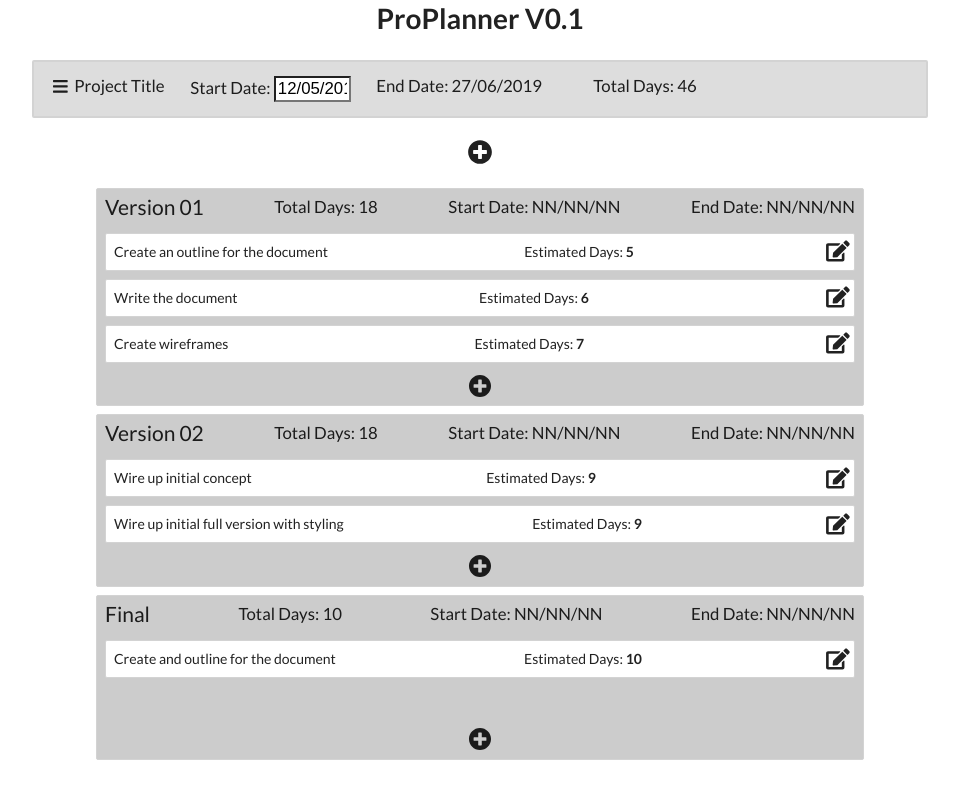
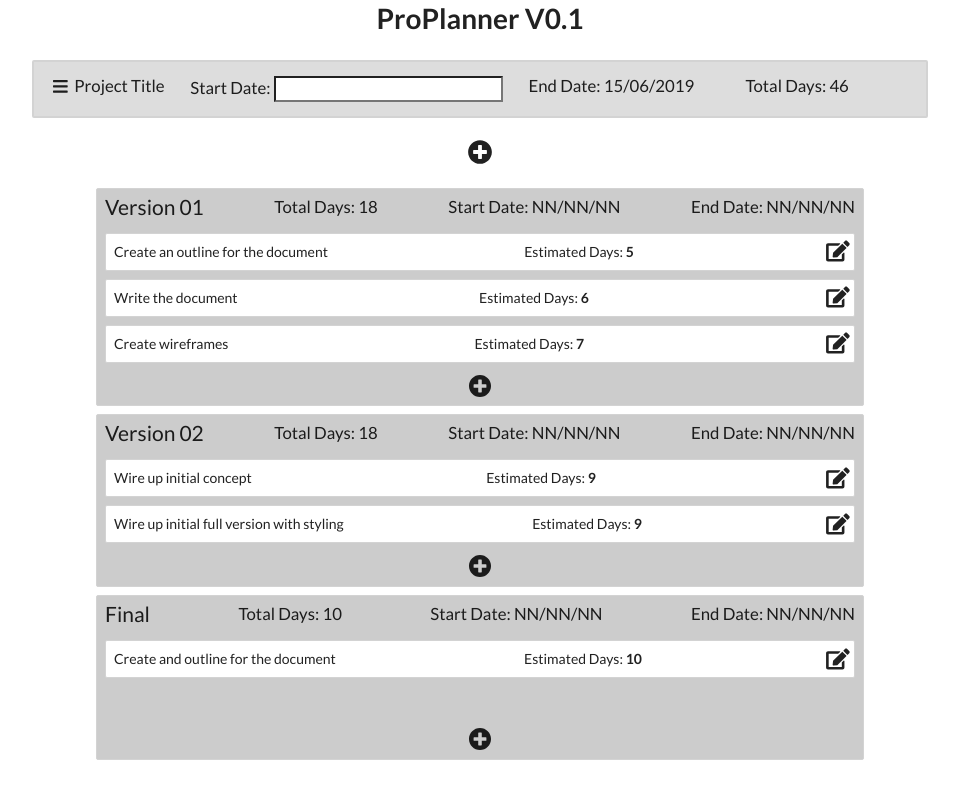
Before and after one commit to AndrewMayer/ProPlanner, a React (Create React App) app: page / in a window 1280 px wide. Shown: the whole page, without its empty margins (160-1119 px from the left). Built offline with nearby package versions, Linux system fonts and the light colour scheme.

Commit message:
Working date but not updating

```diff
--- a/package.json
+++ b/package.json
@@ -10,6 +10,7 @@
     "react": "^16.8.6",
     "react-beautiful-dnd": "^11.0.4",
     "react-bootstrap": "^1.0.0-beta.8",
+    "react-datepicker": "^2.7.0",
     "react-dom": "^16.8.6",
     "react-scripts": "3.0.0",
     "semantic-ui-react": "^0.87.1",
--- a/src/Components/Header.js
+++ b/src/Components/Header.js
@@ -1,6 +1,9 @@
-import React from 'react';
+import React, { useState } from 'react';
 import styled from 'styled-components';
 import { FontAwesomeIcon } from '@fortawesome/react-fontawesome';
+import DatePicker from 'react-datepicker';
+
+import 'react-datepicker/dist/react-datepicker.css';
 
 const MainHeader = styled.div`
   border-radius: 2px;
@@ -31,9 +34,12 @@ const DateBox = styled.input`
 `;
 
 const addDays = function(d, days) {
-  const date = new Date(d);
-  date.setDate(date.getDate() + days);
-  return String(date);
+  console.log('addDays fired');
+  console.log('d is ' + d.valueOf());
+  const date = new Date(d.valueOf());
+  console.log('date is ' + date);
+  date.setDate(days);
+  return date;
 };
 
 const formattedDate = d => {
@@ -44,11 +50,25 @@ const formattedDate = d => {
 };
 
 const Header = props => {
+  const [startDate, doDate] = useState(Date());
+
+  const handleChange = date => {
+    console.log('handleChange fired');
+    doDate(Date(date));
+    console.log(`StartDate is ${startDate}`);
+    // debugger;
+  };
+
   let sum = 0;
-  // TODO: Come back some day and calculate this from milestone values?
+  // TODO: Calculate this from milestone values rather than all tasks?
   for (let key in props.tasks) {
     sum += props.tasks[key].estDays;
   }
+
+  const generateEndDate = () => {
+    const newDate = formattedDate(addDays(startDate, sum));
+    return newDate;
+  };
 
   return (
     <MainHeader>
@@ -60,15 +80,17 @@ const Header = props => {
         <div className="filler" />
         <div>
           Start Date:{' '}
-          <DateBox
+          {/* <DateBox
             type="text"
             defaultValue={formattedDate(props.date)}
             name="date"
-          />
+          /> */}
+          {console.log(startDate)}
+          <DatePicker selected={startDate.getUTCDate} onChange={handleChange} />
         </div>
         <div className="filler" />
         <div>
-          <div>End Date: {formattedDate(addDays(props.date, sum))}</div>
+          <div>End Date: {generateEndDate()}</div>
         </div>
         <div className="bigFiller" />
         <div>Total Days: {sum}</div>
--- a/src/Components/task.jsx
+++ b/src/Components/task.jsx
@@ -12,6 +12,10 @@ const Container = styled.div`
   margin-bottom: 8px;
   background-color: ${props => (props.isDragging ? 'lightblue' : 'white')};
 `;
+
+const clickAlert = () => {
+  alert(`You want to edit a task!`);
+};
 
 export default class Task extends React.Component {
   render() {
@@ -28,7 +32,7 @@ export default class Task extends React.Component {
             <div>
               Estimated Days: <b>{this.props.task.estDays}</b>
             </div>
-            <div>
+            <div onClick={clickAlert} style={{ textAlign: 'center' }}>
               <FontAwesomeIcon icon={'edit'} transform="grow-8" />
             </div>
           </Container>
```
Also changed, not shown: 1 other file (tests, documents, lock files or other folders).
